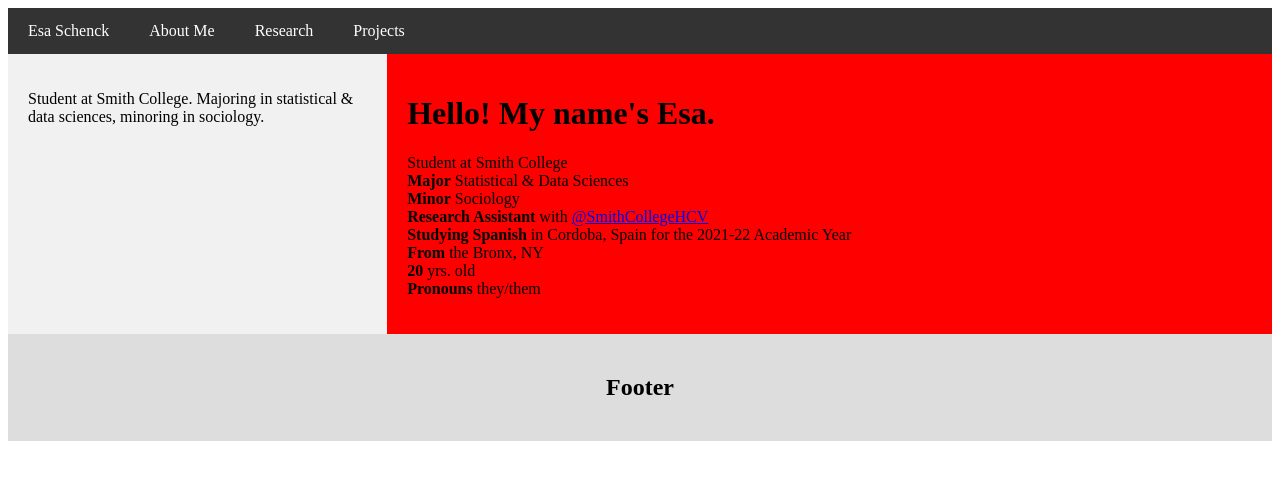
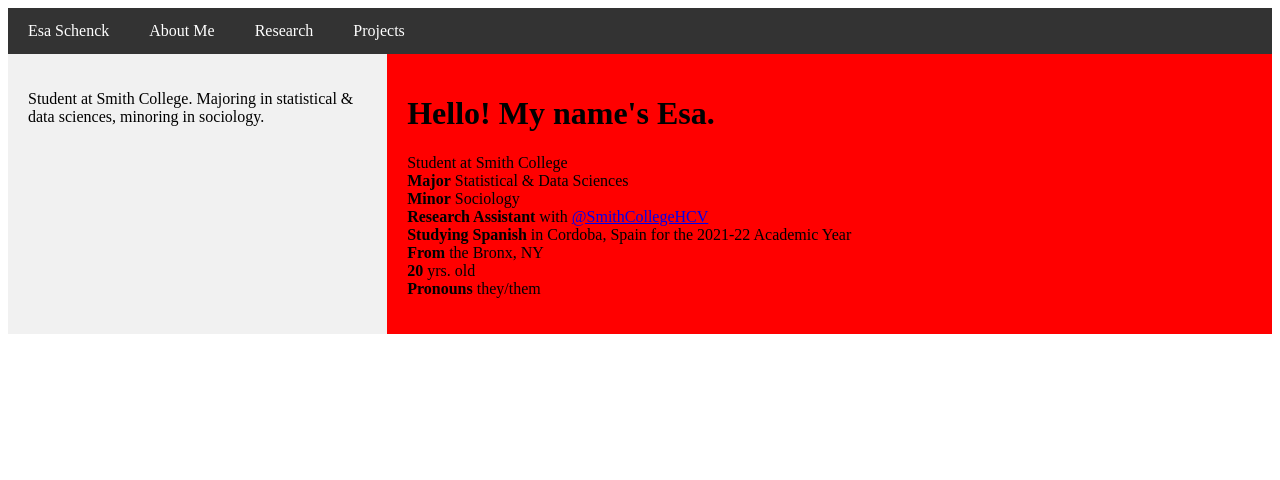
Before and after one commit to esaschenck/esaschenck.github.io, a plain HTML site: page index.html in a window 1280 px wide. Drawn offline with Linux system fonts and the light colour scheme.

Commit message:
Update index.html

```diff
--- a/index.html
+++ b/index.html
@@ -55,7 +55,6 @@
 
 
 
-    <footer-component></footer-component>
 
 
 </body>
```
